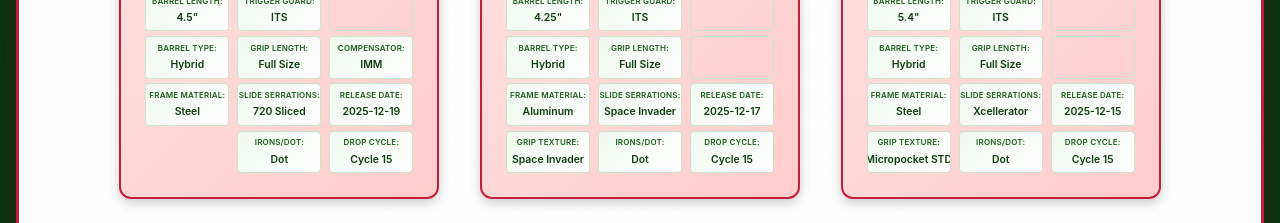
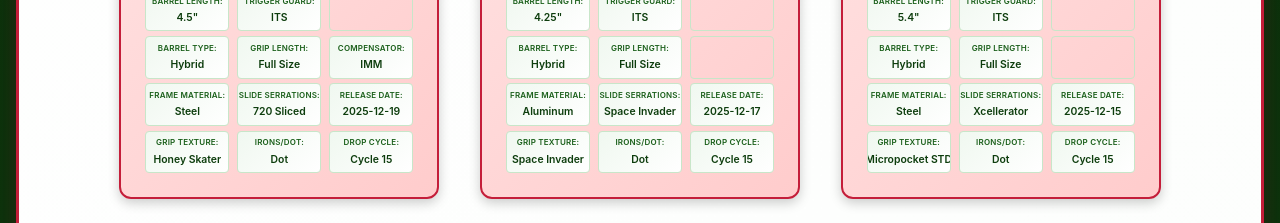
Before and after one commit to schizo-monke/svi-designs, a React (Vite) app: page / in a window 1280 px wide. Shown: the part 1200-1423 px from the top of the page. Built offline with nearby package versions, Linux system fonts and the light colour scheme.

Commit message:
Buzzing grip

```diff
--- a/src/data/designs.js
+++ b/src/data/designs.js
@@ -74,7 +74,7 @@ export const designs = [
     drop_cycle: "15",
     frame_material: "Steel",
     barrel_type: "Hybrid",
-    grip_texture: "",
+    grip_texture: "Honey Skater",
     trigger_guard: "Infinity Traditional Square",
     grip_length: "Full Size",
     slide_serrations: "720 Sliced",
```
